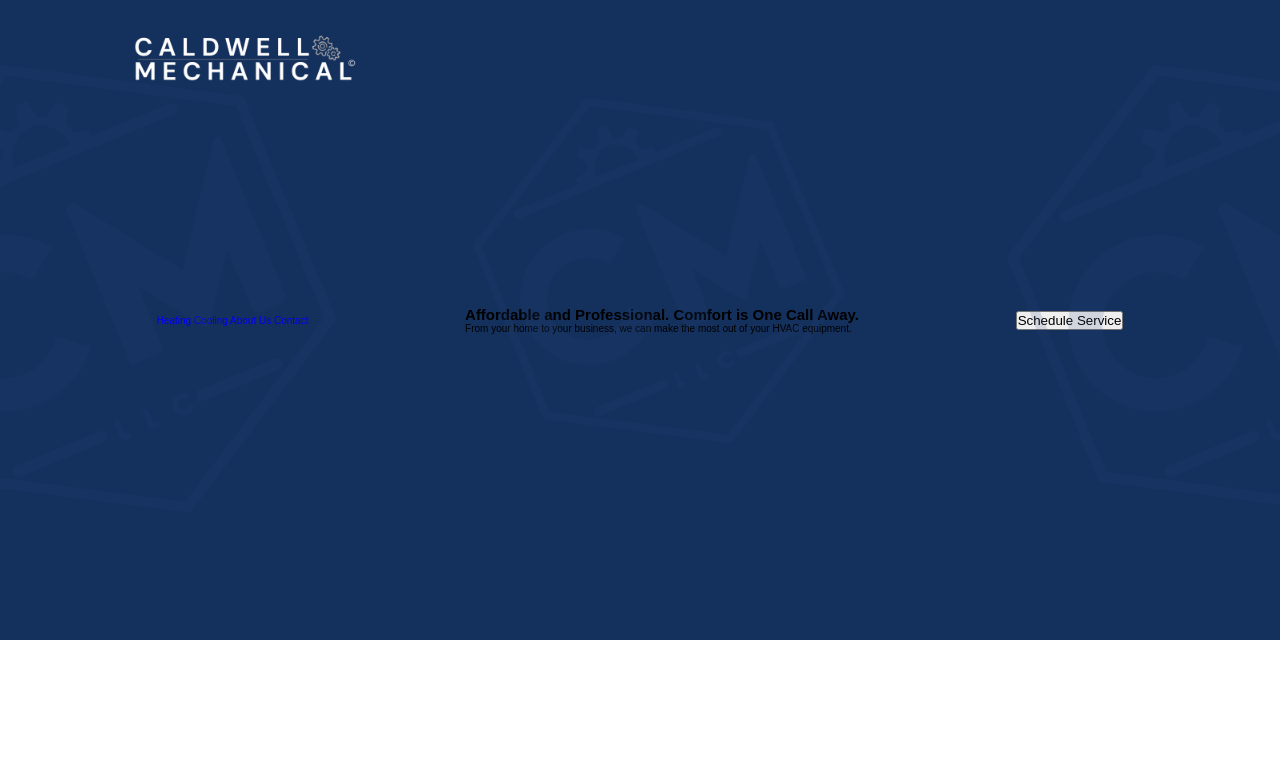
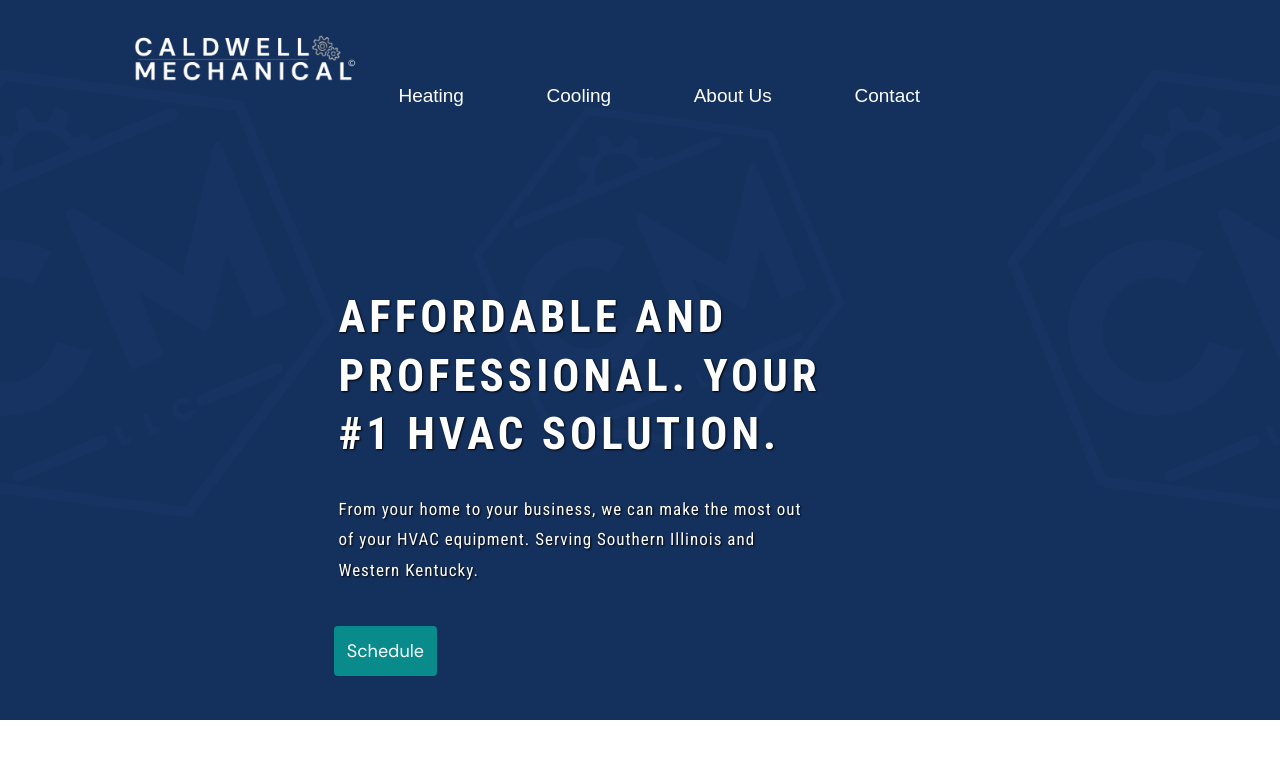
Before and after one commit to KilowattQ/Caldwell_Mechanical, a plain HTML site: page index.html in a window 1280 px wide. Drawn offline with Linux system fonts and the light colour scheme; a script that the page names is missing.

Commit message:
Progress to site
Added left side of main banner.

```diff
--- a/index.html
+++ b/index.html
@@ -16,6 +16,12 @@
       href="https://fonts.googleapis.com/css2?family=DM+Sans:wght@400;700&display=swap"
       rel="stylesheet"
     />
+    <link rel="preconnect" href="https://fonts.googleapis.com" />
+    <link rel="preconnect" href="https://fonts.gstatic.com" crossorigin />
+    <link
+      href="https://fonts.googleapis.com/css2?family=Roboto+Condensed:wght@300;400;700&display=swap"
+      rel="stylesheet"
+    />
   </head>
   <!-- !------------------------------------------------ -->
   <!-- !------------------------------------------------ -->
@@ -23,12 +29,14 @@
 
   <body>
     <div class="container">
-      <!-- !SECTION 1 -->
+      <!-- !-----------SECTION 1-------- -->
       <section class="section-1">
-        <!-- !LOGO -->
-        <img class="logo" src="images/stacked_logo.png" alt="" />
-        <!-- !END OF LOGO -->
-        <!-- !BACKGROUND IMAGES -->
+        <!-- !-----------LOGO----------- -->
+        <a href="#"
+          ><img class="logo" src="images/stacked_logo.png" alt=""
+        /></a>
+        <!-- !-------END OF LOGO-------- -->
+        <!-- !-----BACKGROUND IMAGES---- -->
         <img
           class="background-image-1"
           src="images/LogoBlue.png"
@@ -44,32 +52,31 @@
           src="images/LogoBlue.png"
           alt="Background-Logo"
         />
-        <!-- !END OF BACKGROUND IMAGES -->
+        <!-- !-----END OF BACKGROUND IMAGES----- -->
 
-        <!-- !NAVBAR -->
+        <!-- !----------NAVBAR------------- -->
         <nav class="navbar">
           <a href="#" class="navbar-link">Heating</a>
           <a href="#" class="navbar-link">Cooling</a>
           <a href="#" class="navbar-link">About Us</a>
           <a href="#" class="navbar-link">Contact</a>
         </nav>
-        <!-- !END OF NAVBAR -->
+        <!-- !-------END OF NAVBAR------ -->
 
-        <!-- !BANNER -->
-        <div class="section-1-banner">
+        <!-- !----------BANNER---------- -->
+        <div class="section-1-banner center">
           <h1 class="main-heading">
-            Affordable and Professional. Comfort is One Call Away.
+            Affordable and Professional. Your #1 HVAC Solution.
           </h1>
           <p class="sub-heading">
             From your home to your business, we can make the most out of your
-            HVAC equipment.
+            HVAC equipment. Serving Southern Illinois and Western Kentucky.
           </p>
+          <button class="section-1-button" type="button">Schedule</button>
         </div>
-        <!-- !END OF BANNER -->
-
-        <button type="button">Schedule Service</button>
+        <!-- !-------END OF BANNER------- -->
       </section>
-      <!-- !END OF SECTION 1 -->
+      <!-- !-------END OF SECTION 1-------- -->
     </div>
     <script src="script.js"></script>
   </body>
--- a/styles.css
+++ b/styles.css
@@ -1,4 +1,4 @@
-/* !COMMON STYLES */
+/* !-----------COMMON STYLES------------- */
 * {
   margin: 0;
   padding: 0;
@@ -12,17 +12,23 @@
 html {
   font-size: 62.5%;
 }
-/* !END OF COMMON STYLES */
+
+.center {
+  display: flex;
+  justify-content: center;
+  align-items: center;
+}
+/* !----------END OF COMMON STYLES--------- */
 
 /* !----------------------------------------------------- */
 /* !----------------------------------------------------- */
 
-/* !SECTION 1 */
-/* !SECTION 1 */
+/* !--------SECTION 1--------- */
+/* !--------SECTION 1--------- */
 
 .section-1 {
   width: 100%;
-  height: 80vh;
+  height: 90vh;
   background-color: #14305d;
   display: flex;
   align-items: center;
@@ -31,7 +37,7 @@ html {
   overflow: hidden;
 }
 
-/* !LOGO */
+/* !------------LOGO------------- */
 .logo {
   position: absolute;
   width: 30%;
@@ -40,9 +46,85 @@ html {
   left: 3rem;
   z-index: 10;
 }
-/* !END OF LOGO */
+/* !---------END OF LOGO-------- */
 
-/* !TRANSPARENT BG IMAGES */
+/* !---------------NAVBAR----------------- */
+
+.navbar {
+  position: absolute;
+  font-family: "DM Sans", sans-serif;
+  top: 8.5rem;
+  right: 25%;
+}
+
+.navbar-link {
+  font-size: 1.9rem;
+  color: #fefefe;
+  display: inline-block;
+  margin: 0 4rem;
+  transition: transform 0.3s;
+}
+
+.navbar-link:hover {
+  transform: translateY(-0.5rem);
+}
+/* !------------END OF NAVBAR------------ */
+
+/* !--------------BANNER----------------- */
+.section-1-banner {
+  position: absolute;
+  flex-direction: column;
+  top: 40%;
+  left: -5%;
+}
+
+.main-heading {
+  font-size: 4.5rem;
+  font-family: "Roboto Condensed", sans-serif;
+  font-weight: 700;
+  width: 40%;
+  text-transform: uppercase;
+  letter-spacing: 0.4rem;
+  line-height: 1.3;
+  color: #fefefe;
+  text-shadow: 1px 1px 2px black;
+}
+
+.sub-heading {
+  padding-top: 3rem;
+  margin-left: -5%;
+  width: 35%;
+  font-size: 1.7rem;
+  font-family: "Roboto Condensed", sans-serif;
+  letter-spacing: 0.1rem;
+  line-height: 1.8;
+  color: #fefefe;
+  text-shadow: 1px 1px 2px black;
+}
+
+.section-1-button {
+  position: absolute;
+  padding: 1.3rem;
+  background-color: #098b8c;
+  color: white;
+  font-family: "DM Sans", sans-serif;
+  margin-left: -33%;
+  margin-top: 32%;
+  font-size: 1.8rem;
+  border: none;
+  border-radius: 0.4rem;
+  cursor: pointer;
+  transition: 0.3s;
+}
+
+.section-1-button:hover {
+  background-color: #0aa3a3;
+  transform: translateY(-0.5rem);
+}
+/* !-----------END OF BANNER------------- */
+
+/* !--------TRANSPARENT BG IMAGES-------- */
+
 .background-image-1 {
   position: absolute;
   width: 35%;
@@ -72,7 +154,7 @@ html {
   top: 6%;
   right: -15%;
 }
-/* !END OF TRANSPARENT BG IMAGES */
+/* !-----END OF TRANSPARENT BG IMAGES----- */
 
-/* !END OF SECTION 1 */
-/* !END OF SECTION 1 */
+/* !---------END OF SECTION 1------------ */
+/* !---------END OF SECTION 1------------*/
```
